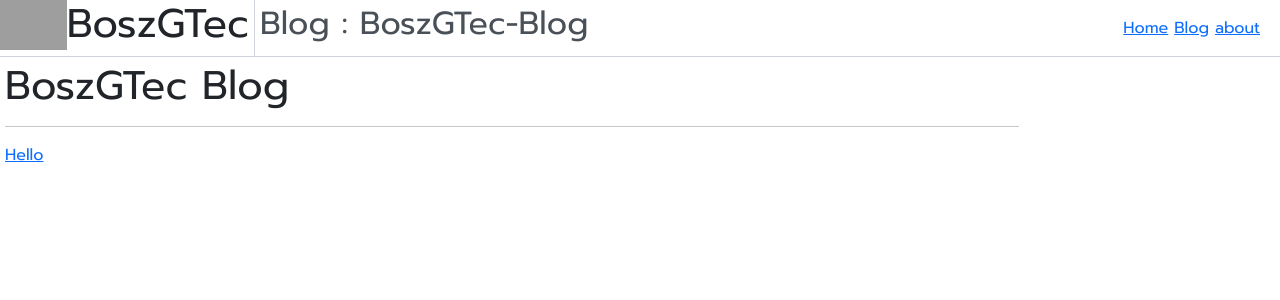
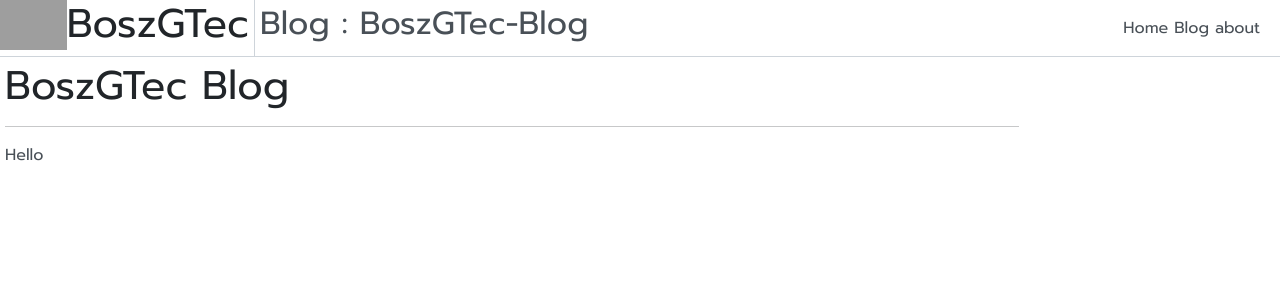
Before and after one commit to BoszGTec/Blog, a Jekyll site: the page built from index.md, in a window 1280 px wide. Shown: the top 300 px of the page. Built offline with Jekyll 4.4.1, drawn with Linux system fonts in a browser that asks for light colours; grey boxes are pictures that could not be loaded.

Commit message:
Update head.html

```diff
--- a/_includes/head.html
+++ b/_includes/head.html
@@ -9,6 +9,14 @@
   <style>
     body{
     font-family: 'Prompt', sans-serif;
+    }
+    a{
+    text-decoration: none ;
+    color : var(--bs-gray-700);
+    transition : all 0.5s ease-in-out ;
+    }
+    a:hover{
+    color : var(--bs-gray-500);
     }
     .headder_box{
     padding : 0 ;
```
